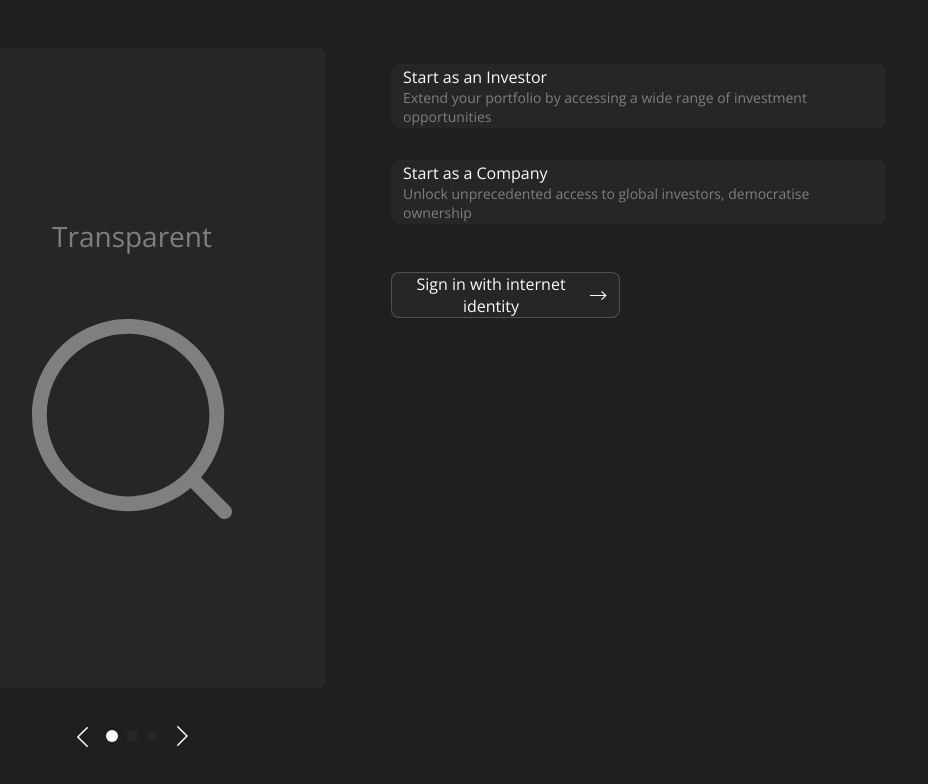
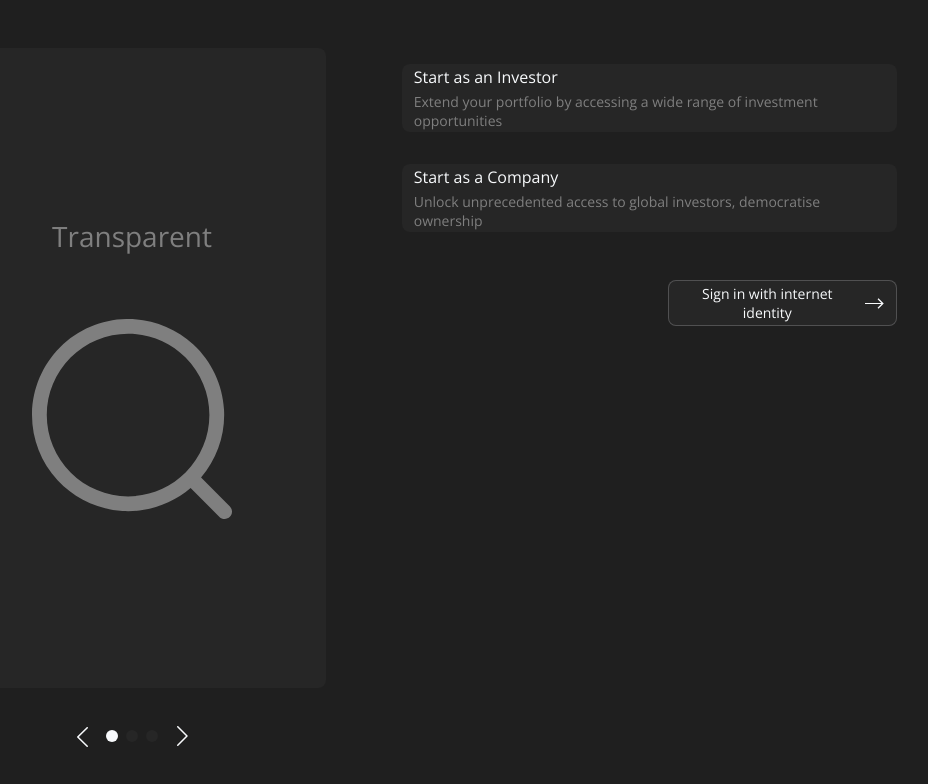
Before and after one commit to Equinshare/CanisterApp, a React (Vite) app: page / in a window 1280 px wide. Shown: the top 784 px of the page, without its empty margins (119-1047 px from the left). Built offline with nearby package versions, Linux system fonts and the light colour scheme.

Commit message:
minor update

```diff
--- a/src/styles/screens/auth.scss
+++ b/src/styles/screens/auth.scss
@@ -56,7 +56,7 @@
 
   .right_sect {
     width: calc(100vw - 38%);
-    @include flexmixin(column, no-wrap, flex-start, flex-start, 0);
+    @include flexmixin(column, no-wrap, flex-end, flex-start, 0);
 
     .inv_ {
       margin-top: 4rem;
@@ -65,9 +65,10 @@
 
     button {
       width: 65%;
-      height: 4rem;
+      height: 4.25rem;
       padding: 0.75rem;
       border: 0;
+      margin-right: 16rem;
       border-radius: 0.5rem;
       outline: none;
       outline-color: transparent;
@@ -82,9 +83,11 @@
 
       .writeup {
         .title {
+          margin-bottom: 0.25rem;
           font-size: 1rem;
           color: $text_primary;
         }
+
         .description {
           font-size: 0.875rem;
           color: $text_secondary;
@@ -107,8 +110,8 @@
       justify-content: center;
       gap: 0.75rem;
       background-color: $secondary;
-      border: 1px solid $divider;
-      font-size: 1rem;
+      border: 0.5px solid $divider;
+      font-size: 0.875rem;
       color: $text_primary;
     }
   }
```
